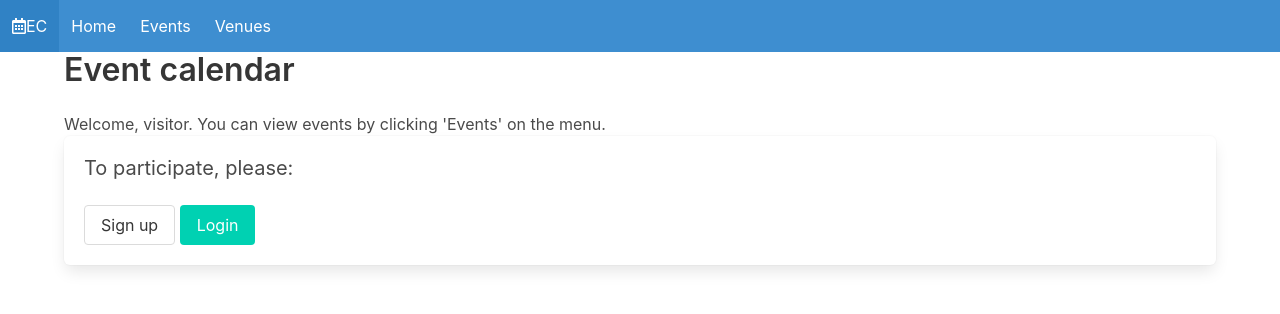
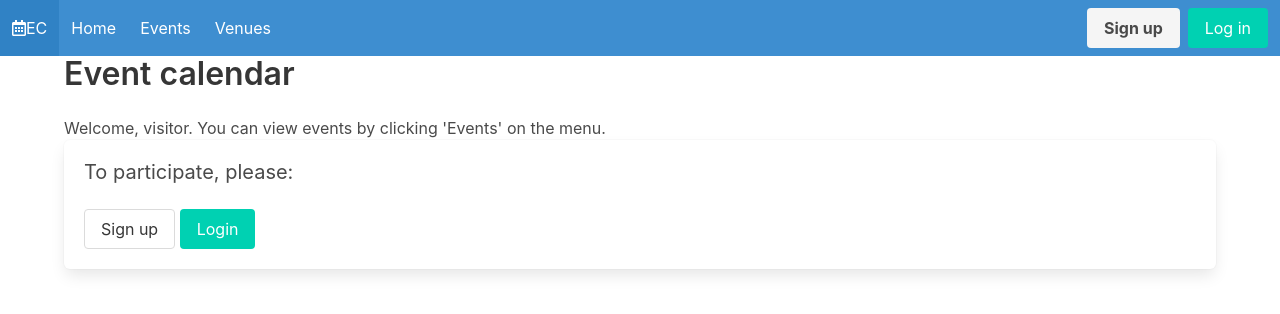
Before and after one commit to pontushed/tsoha, a Python web app: template application/templates/index.html in a window 1280 px wide. Shown: the top 314 px of the page. Run offline with Jinja, Linux system fonts and the light colour scheme; the template is opened without the code that fills it, so the values that code supplies are empty; some libraries are stand-ins or nearby versions.

Commit message:
Signup / Login-napit navbariin

```diff
--- a/application/templates/navbar.html
+++ b/application/templates/navbar.html
@@ -49,14 +49,14 @@
                 {% if current_user.is_authenticated %}
                 <a class="button is-primary" href="{{ url_for('auth_logout') }}"><strong>Log out</strong></a>
                 {% else %}
-                <!--<div class="buttons">
-                    <a class="button is-primary">
+                <div class="buttons">
+                    <a class="button is-light" href="/register">
                         <strong>Sign up</strong>
                     </a>
-                    <a class="button is-light">
+                    <a class="button is-primary" href="/login">
                         Log in
                     </a>
-                </div>-->
+                </div>
                 {% endif %}
             </div>
         </div>
```
Also changed, not shown: application/templates/events/list.html (+4 -6 lines).
